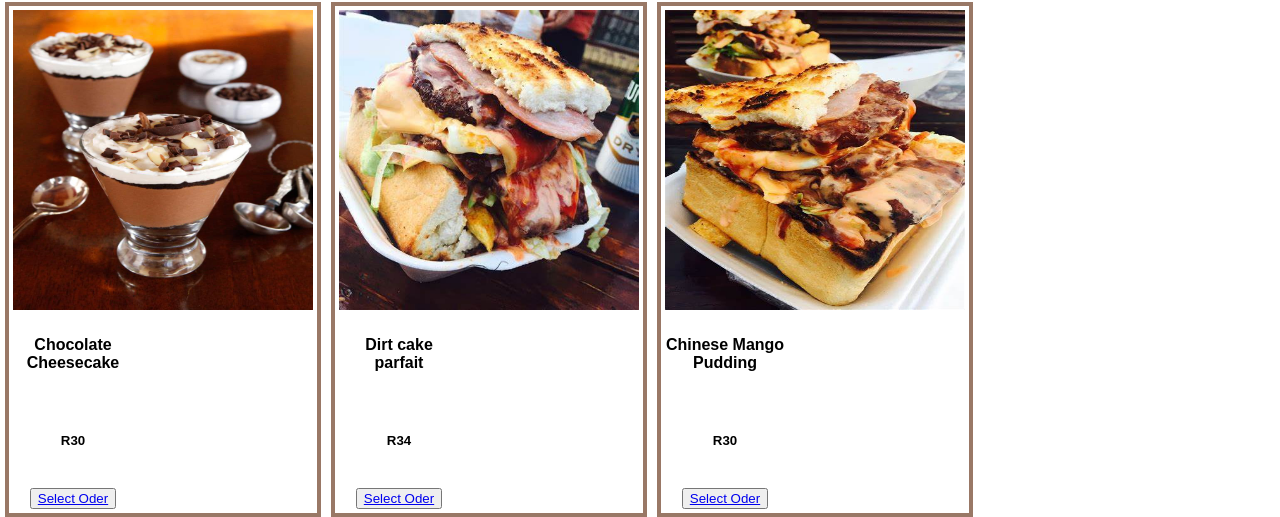
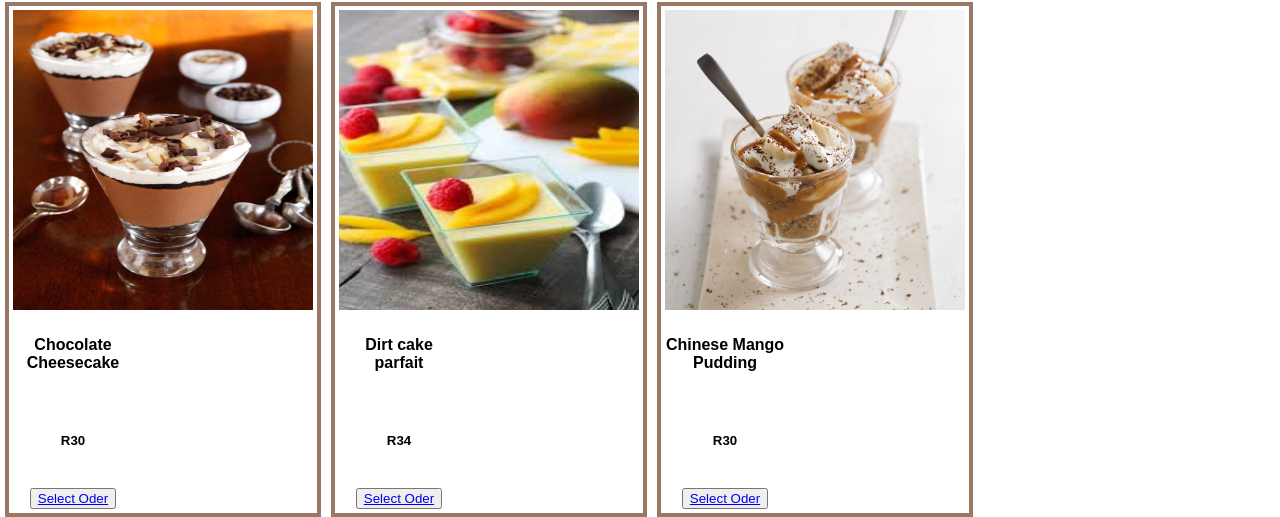
Before and after one commit to kephatlane-ITvarsity/Module-3-Assessment-2, a plain HTML site: page dessert.html in a window 1280 px wide. Shown: the part 432-949 px from the top of the page. Drawn offline with Linux system fonts and the light colour scheme.

Commit message:
Update dessert.html

```diff
--- a/dessert.html
+++ b/dessert.html
@@ -32,7 +32,7 @@
 
     <!-- Image number 2 -->
     <div class = "img">
-      <img src="images/meals.jpg" alt="paintball image" width="300" height="300">
+      <img src="images/dessert2.jpg" alt="paintball image" width="300" height="300">
       <div class="desc">
          <h4>Dirt cake parfait</h4>
          <br>
@@ -46,7 +46,7 @@
 
     <!-- Image number 3 -->
     <div class = "img">
-      <img src="images/meals1.jpg"alt="paintball image" width="300" height="300">
+      <img src="images/dessert3.jpg"alt="paintball image" width="300" height="300">
       <div class="desc">
         <h4>Chinese Mango Pudding</h4>
         <br>
```
